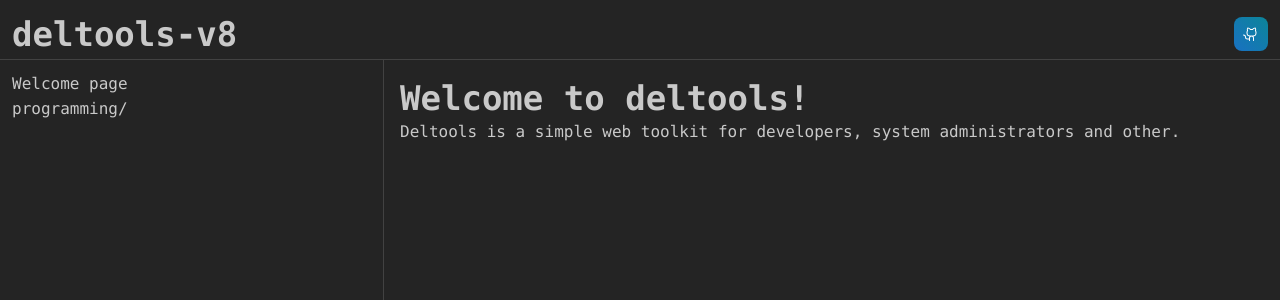
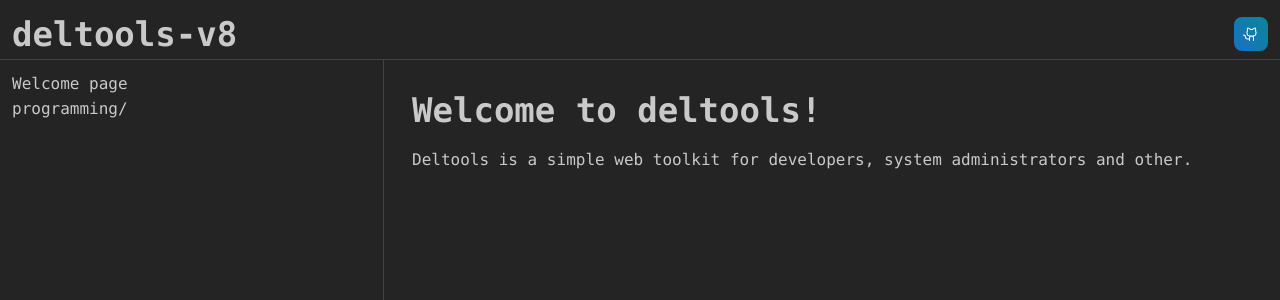
Before and after one commit to alpha-delta-511/deltools-v8, a React (Vite) app: page / in a window 1280 px wide. Shown: the top 300 px of the page. Built offline with nearby package versions, Linux system fonts and the light colour scheme.

Commit message:
feat: improve the page loading logic

```diff
--- a/src/0-app/index.tsx
+++ b/src/0-app/index.tsx
@@ -4,6 +4,7 @@ import {
   Burger,
   createTheme,
   Group,
+  Loader,
   MantineProvider,
   Stack,
   Text,
@@ -152,7 +153,8 @@ function App() {
             </AppShell.Navbar>
 
             <AppShell.Main>
-              <Suspense fallback={<div>Loading...</div>}>
+              <Stack justify="center" style={{ overflowY: "auto" }}>
+                <Suspense fallback={<Loader type="bars" />}>
                   <Routes>
                     {Object.entries(pages).map(([path, page]) => (
                       <Route
@@ -162,9 +164,13 @@ function App() {
                       />
                     ))}
 
-                  <Route path="/" element={<pages.welcome.component />}></Route>
+                    <Route
+                      path="/"
+                      element={<pages.welcome.component />}
+                    ></Route>
                   </Routes>
                 </Suspense>
+              </Stack>
             </AppShell.Main>
           </AppShell>
         </BrowserRouter>
```
Lines whose indentation alone changed are shown as unchanged.
